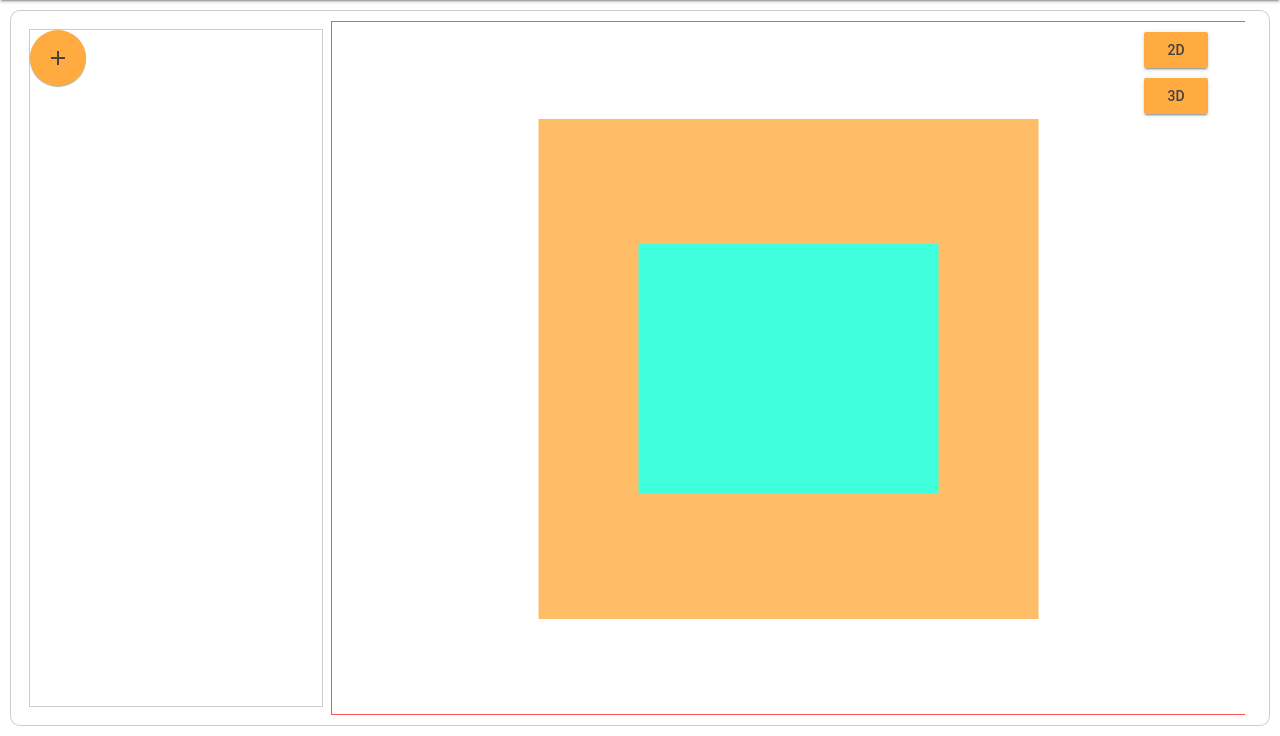
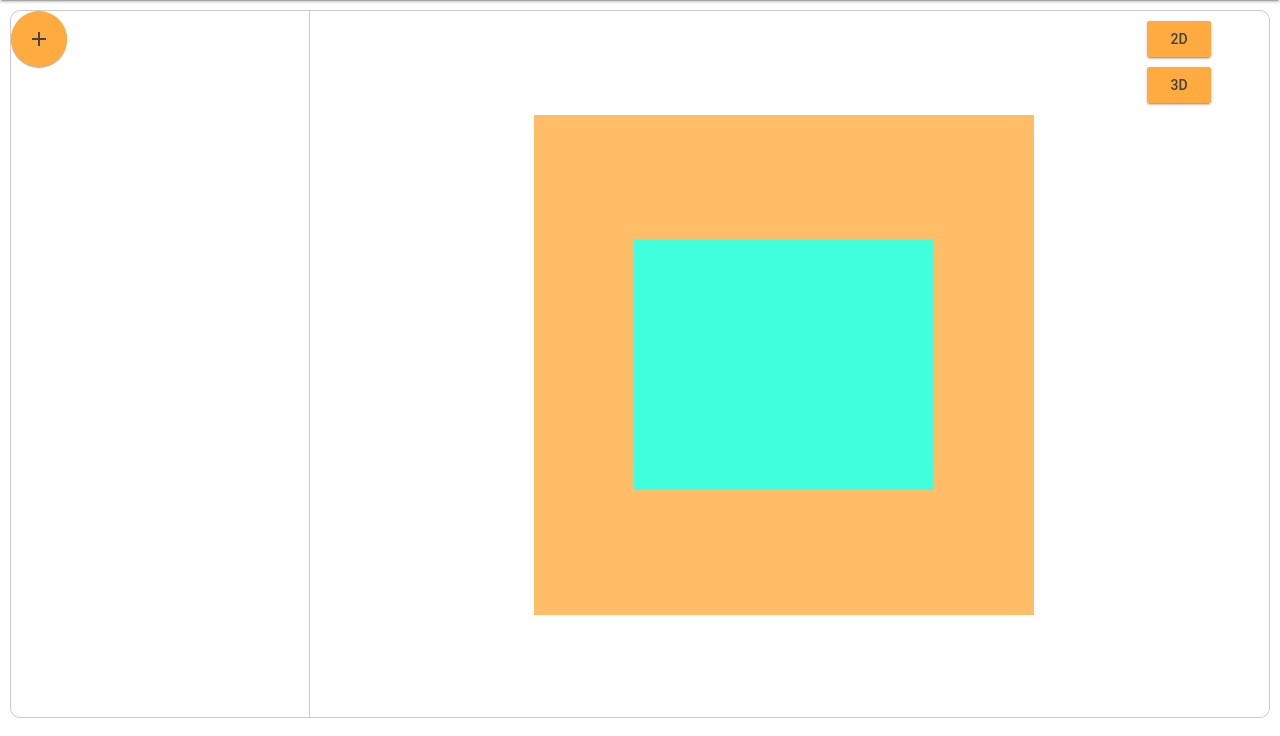
Before and after one commit to s14006/Sudachi, a Node server app: page / in a window 1280 px wide. Shown: the part 64-800 px from the top of the page. Run offline with Node 20, Linux system fonts and the light colour scheme; some libraries are stand-ins or nearby versions.

Commit message:
2016-1-1 change style.css

```diff
--- a/public/javascripts/Booth.js
+++ b/public/javascripts/Booth.js
@@ -1,5 +1,5 @@
 var w_width = $('#booth')[0].clientWidth,
-	w_height = $(window).height() - $('#header').height() - 44,  //44はmarginとborderを合わせた数
+	w_height = $(window).height() - $('#header').height() - 30,  //44はmarginとborderを合わせた数
 	near = 1,
 	far = 1000,
 	items = [];
--- a/public/stylesheets/style.css
+++ b/public/stylesheets/style.css
@@ -7,11 +7,13 @@
 	border: solid 1px #cccccc;
 	border-radius: 10px;
 	margin: 10px;
-	padding: 10px;
+	overflow: hidden;
+	padding: 0;
 }
 
 .item-menu {
-	border: 1px solid #ccc;
+	border-right: solid 1px #cccccc;
+	margin: 0;
 }
 
 #itemlist {
@@ -33,7 +35,7 @@
 /*  booth  */
 
 #booth {
-	border: 1px solid #f55;
+	margin-left: 10px;
 }
 
 .booth-menu {
```
